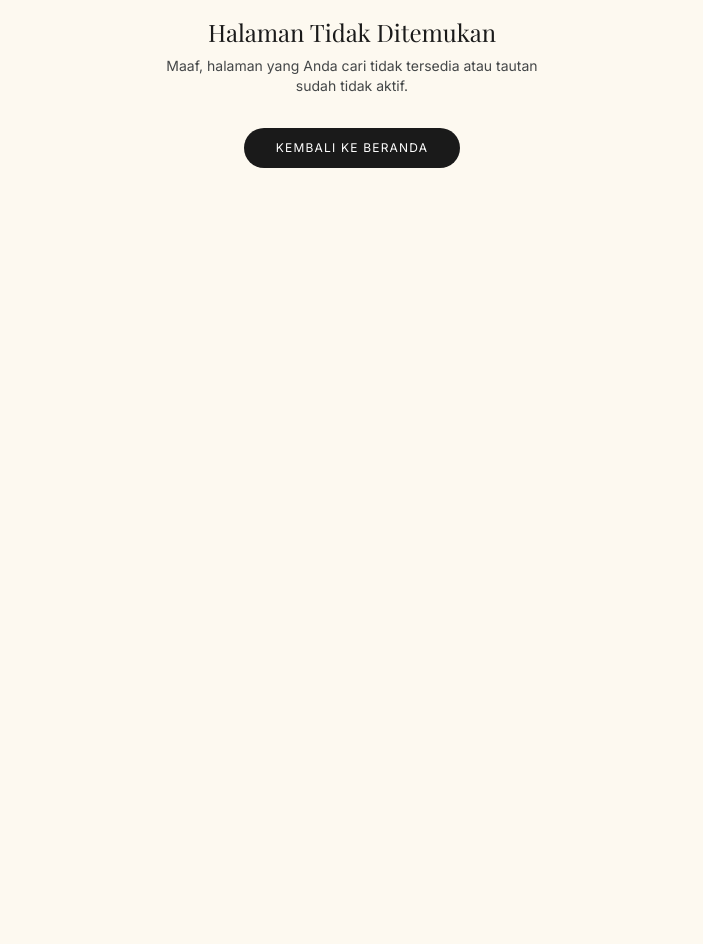
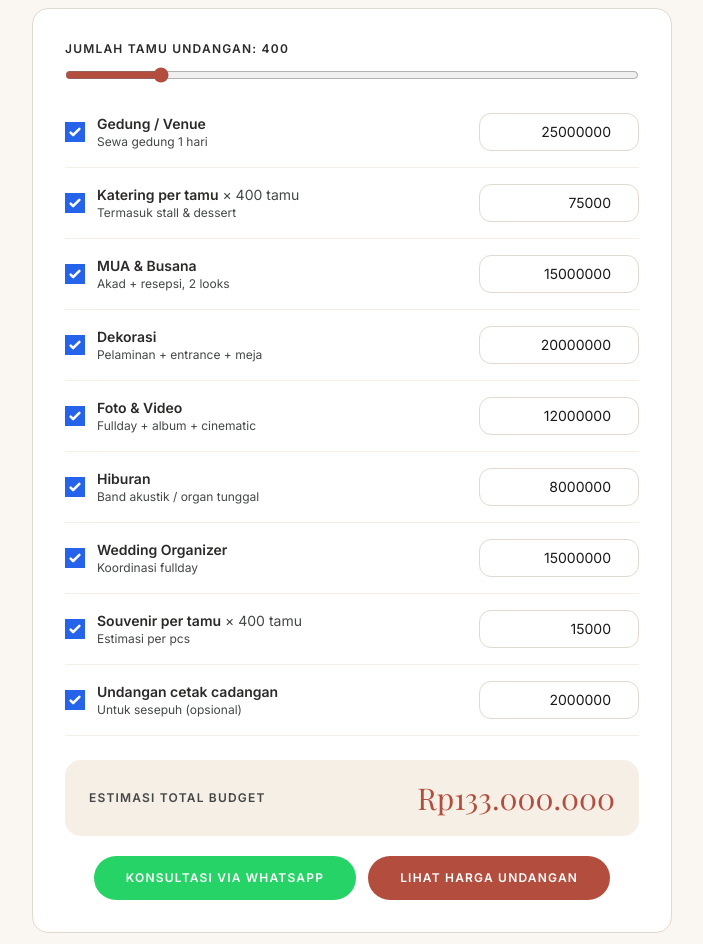
Before and after one commit to Aksaraa01/wedding, a Next.js app: page /kalkulator-budget in a window 1280 px wide. Before the commit this address had no page. Shown: the part 328-1272 px from the top of the page, without its empty margins (288-991 px from the left). Before the commit the page ends 800 px from the top, so only its background shows below. Built offline with nearby package versions, Linux system fonts and the light colour scheme; a web font is replaced by a local one.

Commit message:
feat(seo): budget calculator link-magnet tool

```diff
--- /dev/null
+++ b/src/app/kalkulator-budget/layout.tsx
@@ -0,0 +1,17 @@
+import type { Metadata } from "next"
+
+export const metadata: Metadata = {
+  title: "Kalkulator Budget Pernikahan: Hitung Estimasi Biaya Nikah",
+  description:
+    "Hitung estimasi budget pernikahan: atur jumlah tamu, sesuaikan pos venue, katering, MUA, dekor, WO — total otomatis plus tips hemat undangan digital.",
+  alternates: { canonical: "https://wedding.aksaraa.com/kalkulator-budget" },
+  openGraph: {
+    title: "Kalkulator Budget Pernikahan | Aksaraa",
+    description:
+      "Estimasi biaya nikah otomatis: venue, katering, MUA, dekor, WO, souvenir — plus tips menghemat jutaan rupiah.",
+  },
+}
+
+export default function KalkulatorBudgetLayout({ children }: { children: React.ReactNode }) {
+  return <>{children}</>
+}
--- /dev/null
+++ b/src/app/kalkulator-budget/page.tsx
@@ -0,0 +1,146 @@
+"use client"
+
+import { useMemo, useState } from "react"
+import Link from "next/link"
+import SeoFaq from "@/components/SeoFaq"
+
+type LineItem = { id: string; label: string; hint: string; def: number; perPax: boolean }
+
+const ITEMS: LineItem[] = [
+  { id: "venue", label: "Gedung / Venue", hint: "Sewa gedung 1 hari", def: 25000000, perPax: false },
+  { id: "catering", label: "Katering per tamu", hint: "Termasuk stall & dessert", def: 75000, perPax: true },
+  { id: "mua", label: "MUA & Busana", hint: "Akad + resepsi, 2 looks", def: 15000000, perPax: false },
+  { id: "dekor", label: "Dekorasi", hint: "Pelaminan + entrance + meja", def: 20000000, perPax: false },
+  { id: "dokum", label: "Foto & Video", hint: "Fullday + album + cinematic", def: 12000000, perPax: false },
+  { id: "hiburan", label: "Hiburan", hint: "Band akustik / organ tunggal", def: 8000000, perPax: false },
+  { id: "wo", label: "Wedding Organizer", hint: "Koordinasi fullday", def: 15000000, perPax: false },
+  { id: "souvenir", label: "Souvenir per tamu", hint: "Estimasi per pcs", def: 15000, perPax: true },
+  { id: "undangan", label: "Undangan cetak cadangan", hint: "Untuk sesepuh (opsional)", def: 2000000, perPax: false },
+]
+
+function rupiah(n: number): string {
+  return "Rp" + Math.round(n).toLocaleString("id-ID")
+}
+
+export default function KalkulatorBudgetPage() {
+  const [pax, setPax] = useState(400)
+  const [values, setValues] = useState<Record<string, number>>(
+    Object.fromEntries(ITEMS.map((i) => [i.id, i.def]))
+  )
+  const [enabled, setEnabled] = useState<Record<string, boolean>>(
+    Object.fromEntries(ITEMS.map((i) => [i.id, true]))
+  )
+
+  const total = useMemo(
+    () =>
+      ITEMS.reduce((sum, i) => {
+        if (!enabled[i.id]) return sum
+        const v = Number(values[i.id]) || 0
+        return sum + (i.perPax ? v * pax : v)
+      }, 0),
+    [values, enabled, pax]
+  )
+
+  const waText = encodeURIComponent(
+    `Halo Aksaraa! Estimasi budget nikah saya ${rupiah(total)} untuk ${pax} tamu (via Kalkulator Budget). Minta rekomendasi paket undangan digital.`
+  )
+
+  return (
+    <main className="bg-[#FAF7F2] min-h-screen pt-24 md:pt-32 pb-10">
+      <section className="px-margin-mobile md:px-margin-desktop max-w-3xl mx-auto text-center mb-10">
+        <h1 className="font-headline-lg text-[28px] md:text-headline-lg text-primary mb-6">
+          Kalkulator Budget Pernikahan
+        </h1>
+        <p className="font-body-lg text-body-lg text-on-surface-variant max-w-2xl mx-auto">
+          Hitung estimasi biaya nikah: atur jumlah tamu dan sesuaikan tiap pos — total terhitung otomatis.
+          Undangan digital Aksaraa menghemat jutaan rupiah biaya cetak.
+        </p>
+      </section>
+
+      <section className="px-margin-mobile md:px-margin-desktop max-w-3xl mx-auto mb-8">
+        <div className="bg-white border border-[#E2D9CF] rounded-2xl p-6 md:p-8">
+          <label className="block text-xs font-semibold uppercase tracking-widest text-[#2C2A29] mb-2">
+            Jumlah tamu undangan: {pax}
+          </label>
+          <input
+            type="range"
+            min={100}
+            max={2000}
+            step={50}
+            value={pax}
+            onChange={(e) => setPax(Number(e.target.value))}
+            className="w-full accent-[#B34E3F]"
+          />
+          <div className="mt-6 space-y-4">
+            {ITEMS.map((item) => (
+              <div key={item.id} className="flex items-center gap-3 border-b border-[#F5EFE6] pb-4">
+                <input
+                  type="checkbox"
+                  checked={!!enabled[item.id]}
+                  onChange={() => setEnabled((s) => ({ ...s, [item.id]: !s[item.id] }))}
+                  className="w-5 h-5 accent-[#B34E3F] shrink-0"
+                  aria-label={item.label}
+                />
+                <div className="flex-1 min-w-0">
+                  <p className="font-semibold text-[#2C2A29] text-sm">
+                    {item.label}
+                    {item.perPax && <span className="text-on-surface-variant font-normal"> × {pax} tamu</span>}
+                  </p>
+                  <p className="text-xs text-on-surface-variant">{item.hint}</p>
+                </div>
+                <input
+                  type="number"
+                  min={0}
+                  value={values[item.id]}
+                  onChange={(e) => setValues((s) => ({ ...s, [item.id]: Number(e.target.value) }))}
+                  className="w-32 sm:w-40 border border-[#E2D9CF] rounded-xl px-3 py-2 text-sm text-right outline-none focus:border-[#B34E3F]"
+                  aria-label={`Nominal ${item.label}`}
+                />
+              </div>
+            ))}
+          </div>
+          <div className="mt-6 flex flex-col sm:flex-row items-center justify-between gap-4 bg-[#F5EFE6] rounded-2xl px-6 py-5">
+            <p className="text-xs uppercase tracking-widest text-on-surface-variant font-semibold">
+              Estimasi total budget
+            </p>
+            <p className="font-headline-lg text-2xl md:text-3xl text-[#B34E3F]">{rupiah(total)}</p>
+          </div>
+          <div className="mt-5 flex flex-wrap justify-center gap-3">
+            <a
+              href={`https://wa.me/6281161613071?text=${waText}`}
+              target="_blank"
+              rel="noopener noreferrer"
+              className="px-8 py-3.5 rounded-full bg-[#25D366] text-white text-xs font-semibold tracking-widest uppercase hover:opacity-90 transition-opacity"
+            >
+              Konsultasi via WhatsApp
+            </a>
+            <Link
+              href="/customize"
+              className="px-8 py-3.5 rounded-full bg-[#B34E3F] text-white text-xs font-semibold tracking-widest uppercase hover:bg-[#9A3F32] transition-colors"
+            >
+              Lihat Harga Undangan
+            </Link>
+          </div>
+        </div>
+      </section>
+
+      <SeoFaq
+        heading="Pertanyaan tentang Budget Pernikahan"
+        items={[
+          {
+            q: "Berapa budget nikah 400 tamu di 2026?",
+            a: "Dengan asumsi standar di atas, estimasi berkisar Rp150–250 juta tergantung kota, venue, dan vendor. Geser jumlah tamu dan ubah tiap pos di kalkulator untuk angka yang sesuai rencana Anda.",
+          },
+          {
+            q: "Pos apa yang paling bisa dihemat?",
+            a: "Undangan dan souvenir: beralih ke [undangan digital](/premium-web-invitation) memangkas biaya cetak jutaan rupiah sekaligus mempercepat sebaran dan RSVP.",
+          },
+          {
+            q: "Apakah estimasi ini mengikat?",
+            a: "Tidak. Ini estimasi awal untuk perencanaan — angka final tergantung negosiasi vendor. Simpan hasil hitungan lalu [konsultasikan paket undangan](/customize) yang sesuai budget Anda.",
+          },
+        ]}
+      />
+    </main>
+  )
+}
--- a/src/app/sitemap.ts
+++ b/src/app/sitemap.ts
@@ -18,6 +18,7 @@ export default async function sitemap(): Promise<MetadataRoute.Sitemap> {
     "/virtual-wish-wall",
     "/reminder-tamu-vip",
     "/customize",
+    "/kalkulator-budget",
     "/artikel",
     "/artikel/cara-membuat-undangan-pernikahan-digital",
     "/artikel/biaya-wedding-organizer-2026",
--- a/src/data/artikel.ts
+++ b/src/data/artikel.ts
@@ -63,7 +63,7 @@ export const ARTICLES: Article[] = [
     readMinutes: 8,
     body: `
 <h2>12–9 bulan: fondasi</h2>
-<p>Tetapkan tanggal, budget, dan estimasi tamu. Amankan gedung/venue dan fotografer — dua vendor yang paling cepat penuh. Mulai riset <a href="/templates">desain undangan pernikahan digital</a> agar gaya visual konsisten sejak awal.</p>
+<p>Tetapkan tanggal, budget, dan estimasi tamu. Amankan gedung/venue dan fotografer — dua vendor yang paling cepat penuh. Hitung estimasi dengan <a href="/kalkulator-budget">kalkulator budget pernikahan</a>. Mulai riset <a href="/templates">desain undangan pernikahan digital</a> agar gaya visual konsisten sejak awal.</p>
 <h2>8–5 bulan: vendor inti</h2>
 <p>MUA, dekorasi, katering, dan hiburan. Susun guest list sementara di spreadsheet — nama, nomor WhatsApp, kategori, dan alokasi meja. Data ini menjadi bahan undangan digital nantinya.</p>
 <h2>4–2 bulan: undangan dan RSVP</h2>
```
